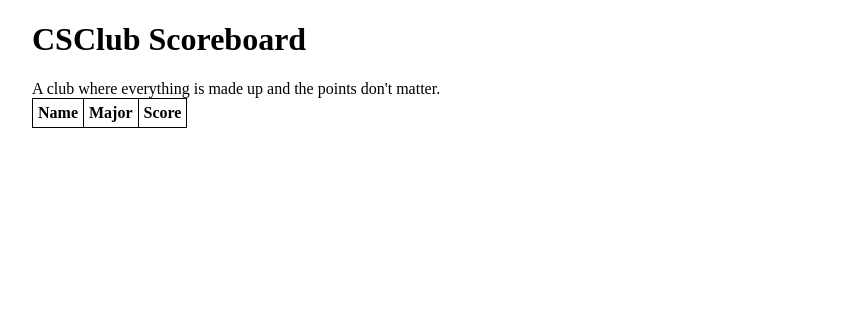
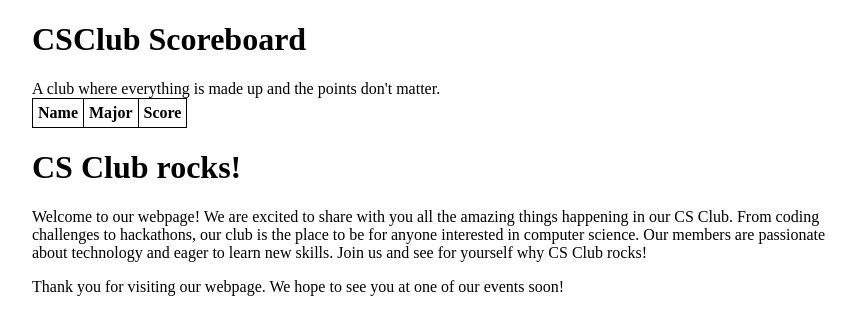
Before and after one commit to Doplgamer/CSClub-Scoreboard, a PHP site: page / in a window 1280 px wide. Shown: the top 335 px of the page, without its empty margins (208-1064 px from the left). Run offline with PHP 8.4, Linux system fonts and the light colour scheme; lists and menus that the app fills with data are empty.

Commit message:
Update index.php

```diff
--- a/index.php
+++ b/index.php
@@ -49,5 +49,11 @@
 		}
 		echo "</table>";
 	?>
+
+	<h1>CS Club rocks!</h1>
+	<p>Welcome to our webpage! We are excited to share with you all the amazing things happening in our CS Club. From coding challenges to hackathons, our club is the place to be for anyone interested in computer science. Our members are passionate about technology and eager to learn new skills. Join us and see for yourself why CS Club rocks!</p>
+
+	<p>Thank you for visiting our webpage. We hope to see you at one of our events soon!</p>
+
 </body>
 </html>
```
